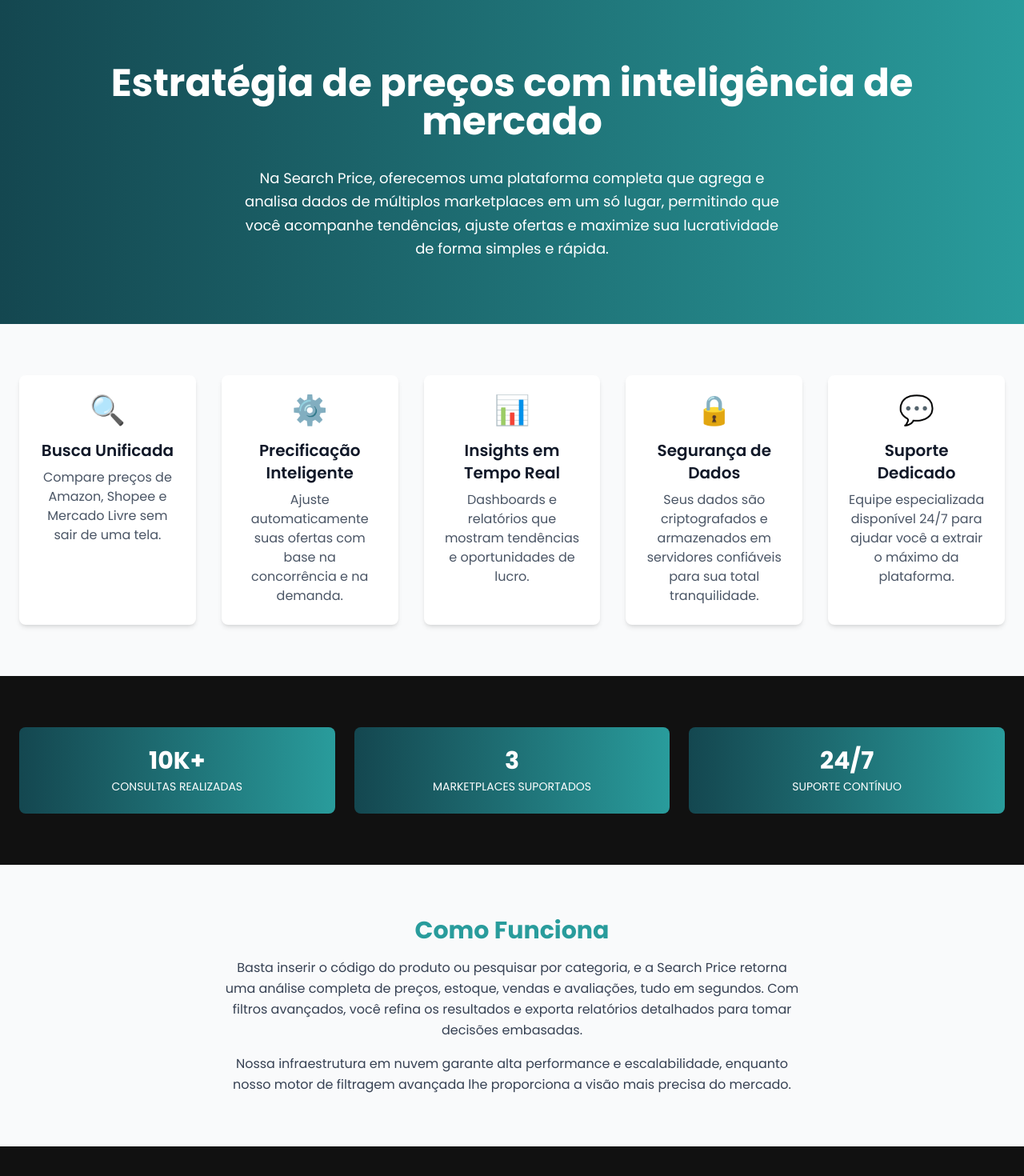
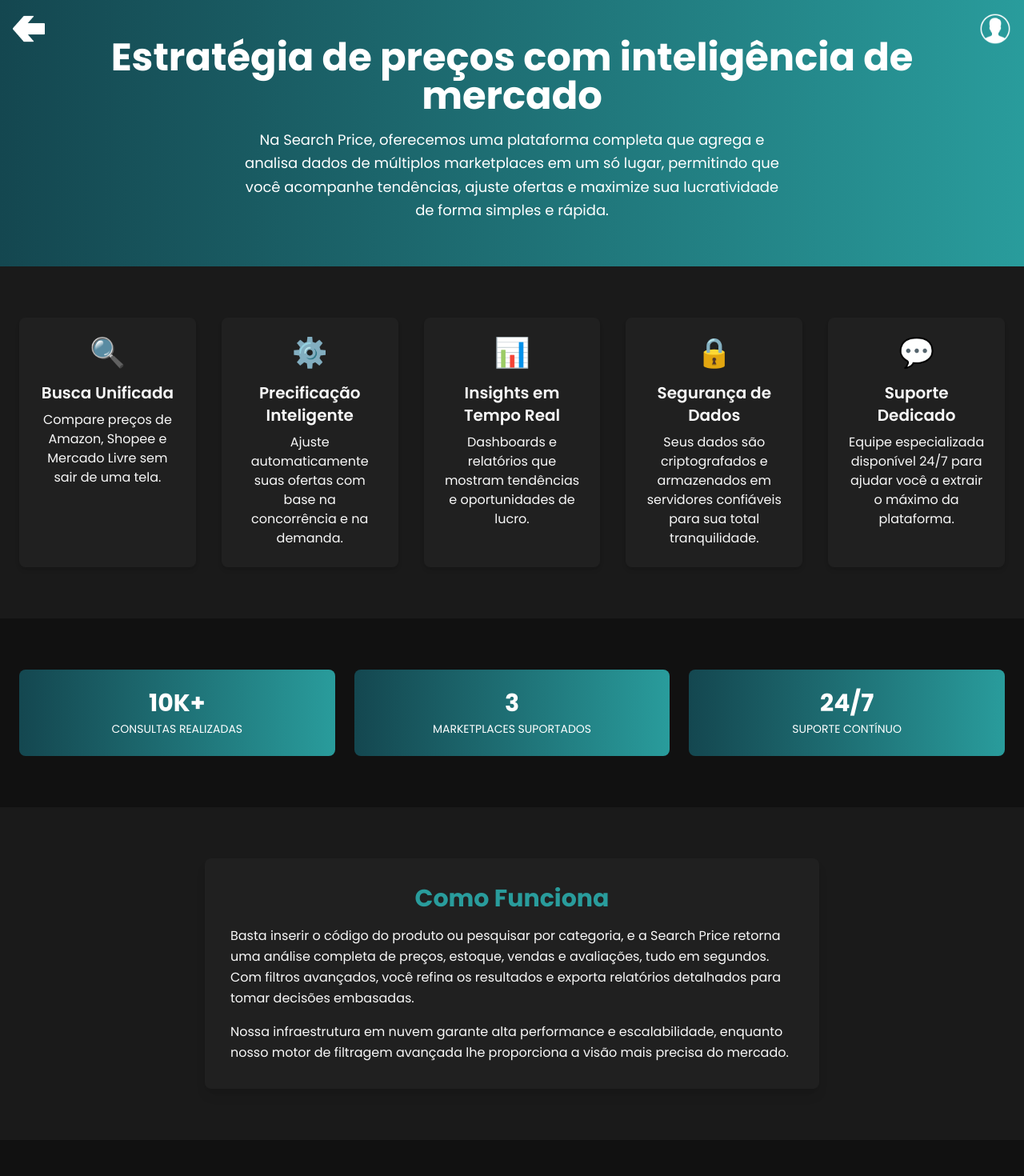
Before and after one commit to Searchprice-hq/SearchPrice, a Next.js app: page /our-advantages in a window 1280 px wide. Shown: the top 1470 px of the page at 80% size. Built offline with nearby package versions, Linux system fonts and the light colour scheme.

Commit message:
Pagina de 'Nossos diferenciais' adicionado

```diff
--- a/src/app/our-advantages/page.tsx
+++ b/src/app/our-advantages/page.tsx
@@ -1,5 +1,6 @@
-// src/app/about/page.tsx
 import React from "react";
+import Link from "next/link";
+import Image from "next/image";
 import type { Metadata } from "next";
 
 export const metadata: Metadata = {
@@ -7,7 +8,6 @@ export const metadata: Metadata = {
   description: "Os principais benefícios da Search Price",
 };
 
-// Componente para os cards de info
 function InfoCard({
   icon,
   title,
@@ -18,15 +18,14 @@ function InfoCard({
   children: React.ReactNode;
 }) {
   return (
-    <div className="bg-white rounded-lg shadow-md p-6 flex flex-col items-center text-center">
+    <div className="bg-[var(--background-container-color)] rounded-lg shadow-md p-6 flex flex-col items-center text-center">
       <div className="text-4xl mb-4">{icon}</div>
       <h3 className="text-xl font-semibold mb-2">{title}</h3>
-      <p className="text-gray-600">{children}</p>
+      <p className="text-[var(--white-to-primary)]">{children}</p>
     </div>
   );
 }
 
-// Componente para estatísticas
 function StatCard({ value, label }: { value: string | number; label: string }) {
   return (
     <div className="bg-gradient-to-r from-[var(--primary-color)] to-[var(--secondary-color)] text-white rounded-lg p-6 text-center">
@@ -38,11 +37,29 @@ function StatCard({ value, label }: { value: string | number; label: string }) {
 
 export default function OurAdvantagesPage() {
   return (
-    <main className="bg-gray-50 text-gray-900 min-h-screen">
-      {/* 1. Hero / Apresentação */}
-      <section className="bg-gradient-to-r from-[var(--primary-color)] to-[var(--secondary-color)] text-white py-20">
-        <div className="container mx-auto px-6 text-center space-y-6 md:space-y-8">
-          <h1 className="text-4xl md:text-5xl font-bold">
+    <main className="bg-[var(--black-to-light-blue)] text-[var(--white-to-primary)] min-h-screen">
+      {/* Hero: botões fixos nos cantos */}
+      <section className="relative bg-gradient-to-r from-[var(--primary-color)] to-[var(--secondary-color)] text-white">
+        {/* Botão Home no canto superior esquerdo */}
+        <Link
+          href="/"
+          className="absolute top-4 left-4 flex-shrink-0 hover:opacity-80 transition-opacity"
+        >
+          <Image src="/leftPointer.png" alt="Home" width={40} height={40} />
+        </Link>
+
+        {/* Botão Login no canto superior direito */}
+        <Link
+          href="/login"
+          className="absolute top-4 right-4 flex-shrink-0 hover:opacity-80 transition-opacity"
+        >
+          <Image src="/profile.png" alt="Login" width={40} height={40} />
+        </Link>
+
+        {/* Conteúdo do Hero centralizado com padding top reduzido e largura maior */}
+        <div className="container mx-auto px-6 flex items-center justify-center pt-12 pb-14">
+          <div className="text-center max-w-6xl mx-auto">
+            <h1 className="text-4xl md:text-5xl font-bold mb-4">
               Estratégia de preços com inteligência de mercado
             </h1>
             <p className="max-w-2xl mx-auto text-lg leading-relaxed">
@@ -51,6 +68,7 @@ export default function OurAdvantagesPage() {
               que você acompanhe tendências, ajuste ofertas e maximize sua
               lucratividade de forma simples e rápida.
             </p>
+          </div>
         </div>
       </section>
 
@@ -89,29 +107,31 @@ export default function OurAdvantagesPage() {
         </div>
       </section>
 
-      {/* 4. Como Funciona */}
+      {/* 4. Como Funciona em Card */}
       <section className="py-16">
-        <div className="container mx-auto px-6 max-w-3xl space-y-4 text-center">
-          <h2 className="text-3xl font-bold text-[var(--secondary-color)]">
+        <div className="container mx-auto px-6 flex justify-center">
+          <div className="bg-[var(--background-container-color)] rounded-lg shadow-lg p-8 max-w-3xl w-full">
+            <h2 className="text-3xl font-bold text-[var(--secondary-color)] text-center mb-4">
               Como Funciona
             </h2>
-          <p className="text-gray-700 leading-relaxed">
+            <p className="text-[var(--white-to-primary)] leading-relaxed mb-4">
               Basta inserir o código do produto ou pesquisar por categoria, e a
-            Search Price retorna uma análise completa de preços, estoque, vendas
-            e avaliações, tudo em segundos. Com filtros avançados, você refina
-            os resultados e exporta relatórios detalhados para tomar decisões
-            embasadas.
+              Search Price retorna uma análise completa de preços, estoque,
+              vendas e avaliações, tudo em segundos. Com filtros avançados, você
+              refina os resultados e exporta relatórios detalhados para tomar
+              decisões embasadas.
             </p>
-          <p className="text-gray-700 leading-relaxed">
+            <p className="text-[var(--white-to-primary)] leading-relaxed">
               Nossa infraestrutura em nuvem garante alta performance e
               escalabilidade, enquanto nosso motor de filtragem avançada lhe
               proporciona a visão mais precisa do mercado.
             </p>
           </div>
+        </div>
       </section>
 
       {/* 5. FAQ resumido */}
-      <section className="py-16 bg-[var(--background-primary-color)] text-[var(--secondary-color)]">
+      <section className="py-16 bg-[var(--background-primary-color)] text-[var(--third-color)]">
         <div className="container mx-auto px-6 max-w-2xl">
           <h2 className="text-3xl font-bold text-center mb-6">
             Perguntas Frequentes
--- a/src/app/testimonials/page.tsx
+++ b/src/app/testimonials/page.tsx
@@ -62,7 +62,7 @@ const TESTIMONIALS: Testimonial[] = [
 
 function TestimonialCard({ avatar, name, role, quote }: Testimonial) {
   return (
-    <div className="bg-[var(--black-to-white)] p-6 rounded-lg shadow-lg flex flex-col">
+    <div className="bg-[var(--background-container-color)] p-6 rounded-lg shadow-lg flex flex-col">
       <div className="flex items-center mb-4">
         <Image
           src={avatar}
@@ -99,7 +99,7 @@ export default function TestimonialsPage() {
         <div className="container mx-auto px-6 flex items-center justify-between py-8">
           {/* Home no extremo esquerdo */}
           <Link href="/" className="hover:opacity-80 transition-opacity">
-            <Image src="/home.png" alt="Home" height={42} width={42} />
+            <Image src="/leftPointer.png" alt="Home" height={42} width={42} />
           </Link>
 
           {/* Título centralizado */}
```
Also changed, not shown: public/leftPointer.png (added). Lines whose indentation alone changed are shown as unchanged.
